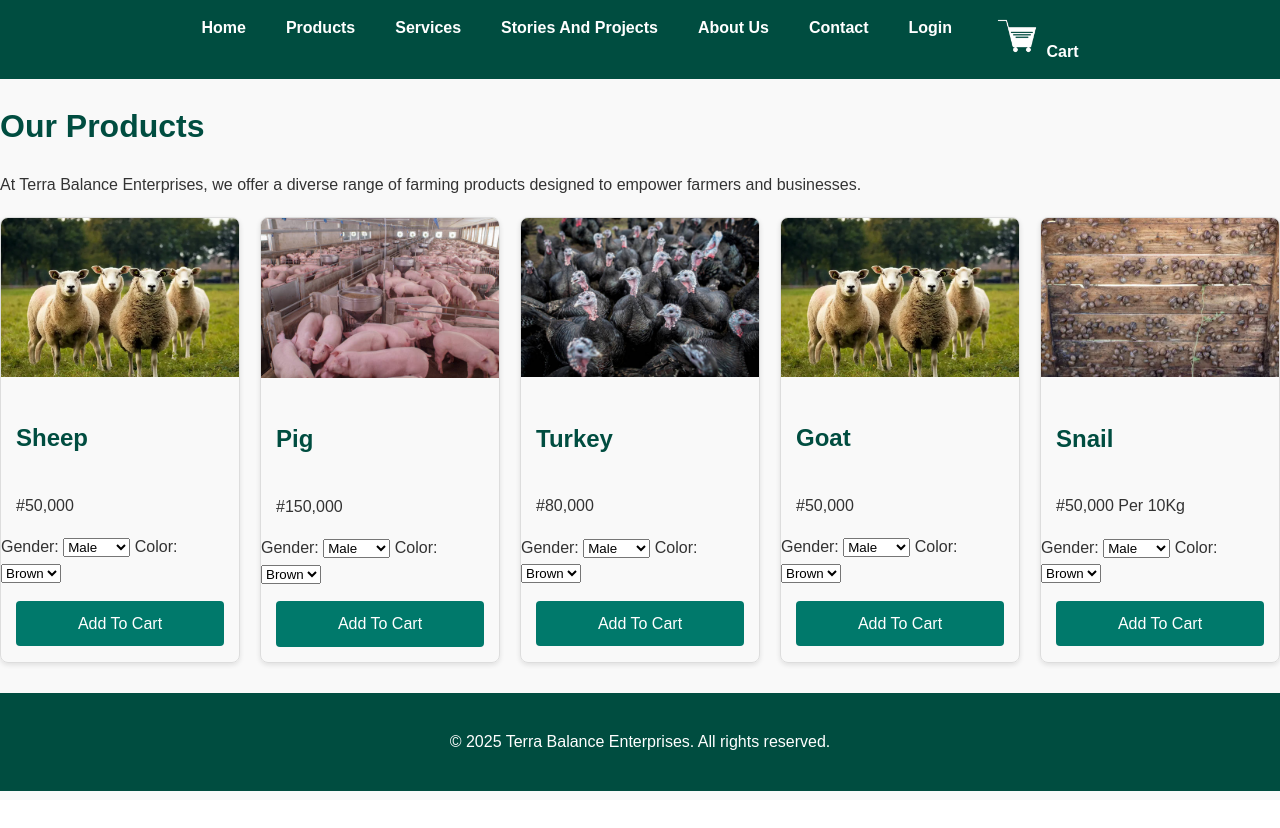
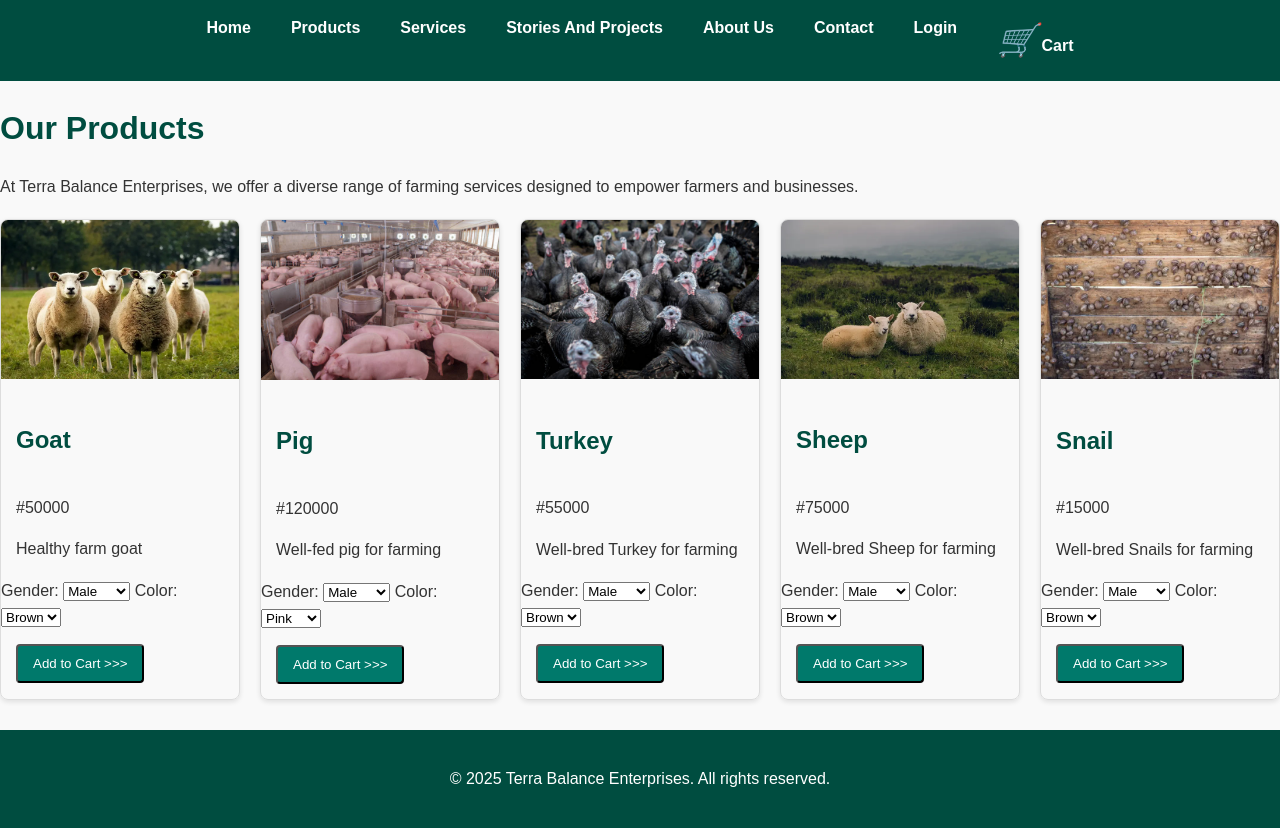
Before and after one commit to sucre2020/terra, a Flask app: page /products in a window 1280 px wide. Before the commit the page ends 791 px from the top, so only its background shows below. Run offline with Flask 3, Linux system fonts and the light colour scheme.

Commit message:
dynamically updated products, cart, session. separated routes into modular files for easy management

```diff
--- a/app.py
+++ b/app.py
@@ -1,45 +1,43 @@
 from flask import Flask, render_template
+from dotenv import load_dotenv
+from flask import session
+import os
+load_dotenv()
+from routes.home import home_bp
+from routes.about import about_bp
+from routes.cart import cart_bp
+from routes.contact import contact_bp
+from routes.layout import layout_bp
+from routes.login import login_bp
+from routes.products import products_bp
+from routes.services import services_bp
+from routes.stories_projects import stories_projects_bp
+from routes.submit_contact import submit_contact_bp
+
+
 
 app = Flask(__name__)
 
-@app.route('/')
-def home():
-    return render_template('home.html')
+app.secret_key = os.getenv('SECRET_KEY')
 
-@app.route('/layout')
-def layout():
-    return render_template('layout.html')
+app.register_blueprint(home_bp)
+app.register_blueprint(about_bp)
+app.register_blueprint(cart_bp)
+app.register_blueprint(contact_bp)
+app.register_blueprint(layout_bp)
+app.register_blueprint(login_bp)
+app.register_blueprint(products_bp)
+app.register_blueprint(services_bp)
+app.register_blueprint(stories_projects_bp)
+app.register_blueprint(submit_contact_bp)
 
-@app.route('/services')
-def services():
-    return render_template('services.html')
+@app.context_processor
+def inject_cart_item_count():
+    cart = session.get('cart', [])
+    cart_item_count = sum(item['quantity'] for item in cart)
+    return {'cart_item_count': cart_item_count}
 
-@app.route('/about')
-def about():
-    return render_template('about.html')
 
-@app.route('/contact')
-def contact():
-    return render_template('contact.html')
-@app.route('/submit_contact')
-def submit_contact():
-    return render_template('submit_contact.html')
-
-@app.route('/stories_projects')
-def stories_projects():
-    return render_template('stories_projects.html')
-
-@app.route('/products')
-def products():
-    return render_template('products.html')
-
-@app.route('/login')
-def login():
-    return render_template('login.html')
-
-@app.route('/cart')
-def cart():
-    return render_template('cart.html')
 
 if __name__ == '__main__':
     app.run(debug=True)
--- /dev/null
+++ b/routes/cart.py
@@ -0,0 +1,3 @@
+from flask import Blueprint, render_template
+
+cart_bp = Blueprint('cart', __name__)
--- /dev/null
+++ b/routes/products.py
@@ -0,0 +1,95 @@
+from flask import Blueprint, render_template, request, redirect, url_for, session, flash
+
+products_bp = Blueprint('products', __name__)
+
+products = [
+    {
+        "name": "Goat",
+        "price": 50000,
+        "description": "Healthy farm goat",
+        "image": "/static/images/farm1.webp",
+        "gender_options": ["Male", "Female"],
+        "color_options": ["Brown", "White", "Black"],
+    },
+    {
+        "name": "Pig",
+        "price": 120000,
+        "description": "Well-fed pig for farming",
+        "image": "/static/images/morePigs.jpg",
+        "gender_options": ["Male", "Female"],
+        "color_options": ["Pink", "Brown", "Black"],
+    },
+    {
+        "name": "Turkey",
+        "price": 55000,
+        "description": "Well-bred Turkey for farming",
+        "image": "/static/images/turkeyFarming.jpg",
+        "gender_options": ["Male", "Female"],
+        "color_options": ["Brown","Black", "White"],
+    },
+    {
+        "name": "Sheep",
+        "price": 75000,
+        "description": "Well-bred Sheep for farming",
+        "image": "/static/images/farm3.webp",
+        "gender_options": ["Male", "Female"],
+        "color_options": ["Brown","Black", "White"],
+    },
+    {
+        "name": "Snail",
+        "price": 15000,
+        "description": "Well-bred Snails for farming",
+        "image": "/static/images/snailFarm.webp",
+        "gender_options": ["Male", "Female"],
+        "color_options": ["Brown","Black", "White"],
+    }
+]
+
+@products_bp.route('/products')
+def show_products():
+    cart = session.get('cart', [])
+    cart_item_count = sum(item['quantity'] for item in cart)
+    return render_template('products.html', products=products, cart_item_count=cart_item_count)
+
+@products_bp.route('/cart', methods=['POST'])
+def cart():
+    item = {
+        "name": request.form.get("name"),
+        "price": int(request.form.get("price")),
+        "gender": request.form.get("gender"),
+        "color": request.form.get("color"),
+        "quantity": 1
+    }
+    if 'cart' not in session:
+        session['cart'] = []
+    session['cart'].append(item)
+    session.modified = True
+    flash(f"{item['name']} added to cart!")
+    return redirect(url_for('products.show_products'))
+
+@products_bp.route('/cart',)
+def view_cart():
+    cart = session.get('cart', [])
+    return render_template('cart.html', cart=cart)
+
+@products_bp.route('/update-cart/<name>', methods=['POST'])
+def update_cart(name):
+    cart = session.get('cart', [])
+    new_quantity = int(request.form.get('quantity', 1))
+    for item in cart:
+        if item['name'] == name:
+            item['quantity'] = new_quantity
+            break
+    session['cart'] = cart
+    session.modified = True
+    flash(f"Quantity updated for {name}.")
+    return redirect(url_for('products.view_cart'))
+
+@products_bp.route('/remove-from-cart/<name>', methods=['POST'])
+def remove_from_cart(name):
+    cart = session.get('cart', [])
+    cart = [item for item in cart if item['name'] != name]
+    session['cart'] = cart
+    session.modified = True
+    flash(f"{name} removed from cart.")
+    return redirect(url_for('products.view_cart'))
--- a/static/css/styles.css
+++ b/static/css/styles.css
@@ -59,6 +59,20 @@ nav a:hover {
   color: #b2dfdb;
   background: rgba(255, 255, 255, 0.1);
 }
+
+.cart-icon {
+  position: relative;
+  font-size: 2rem;
+}
+
+.cart-count {
+  background-color: red;
+  color: white;
+  border-radius: 50%;
+  padding: 5px;
+  font-size: 1rem;
+}
+
 
 .hero {
   background: url("/static/images/farm2.webp") no-repeat center center/cover;
--- a/templates/contact.html
+++ b/templates/contact.html
@@ -18,7 +18,7 @@ Enterprises {% endblock %} {% block content %}
 </iframe>
 
 <form
-  action="{{ url_for('submit_contact') }}"
+  action="{{ url_for('submit_contact.submit_contact') }}"
   method="post"
   class="contact-form"
 >
--- a/templates/layout.html
+++ b/templates/layout.html
@@ -13,30 +13,41 @@
     <header>
       <nav>
         <ul>
-          <li><a href="{{ url_for('home') }}">Home</a></li>
-          <li><a href="{{ url_for('products') }}">Products</a></li>
-          <li><a href="{{ url_for('services') }}">Services</a></li>
+          <li><a href="{{ url_for('home.home') }}">Home</a></li>
           <li>
-            <a href="{{ url_for('stories_projects') }}">Stories And Projects</a>
+            <a href="{{ url_for('products.show_products') }}">Products</a>
           </li>
-          <li><a href="{{ url_for('about') }}">About Us</a></li>
-          <li><a href="{{ url_for('contact') }}">Contact</a></li>
-          <li><a href="{{ url_for('login') }}">Login</a></li>
+          <li><a href="{{ url_for('services.services') }}">Services</a></li>
           <li>
-            <a href="{{ url_for('cart') }}">
-              <img
-                src="{{ url_for('static', filename='images/cart.png') }}"
-                width="50"
-                alt="Shopping Cart"
-              />
-              Cart
-            </a>
+            <a href="{{ url_for('stories_projects.stories_projects') }}"
+              >Stories And Projects</a
+            >
+          </li>
+          <li><a href="{{ url_for('about.about') }}">About Us</a></li>
+          <li><a href="{{ url_for('contact.contact') }}">Contact</a></li>
+          <li><a href="{{ url_for('login.login') }}">Login</a></li>
+          <li>
+            <a href="{{ url_for('products.cart') }}">
+              <i class="cart-icon">🛒</i>
+              {% if cart_item_count > 0 %}
+              <span class="cart-count">{{ cart_item_count }}</span>
+              {% endif %} Cart</a
+            >
           </li>
         </ul>
       </nav>
     </header>
 
-    <main>{% block content %}{% endblock %}</main>
+    <main>
+      {% block content %} {% with messages = get_flashed_messages() %} {% if
+      messages %}
+      <div class="flash-message">
+        {% for message in messages %}
+        <p>{{ message }}</p>
+        {% endfor %}
+      </div>
+      {% endif %} {% endwith %} {% endblock %}
+    </main>
 
     <footer>
       <p>&copy; 2025 Terra Balance Enterprises. All rights reserved.</p>
--- a/templates/products.html
+++ b/templates/products.html
@@ -1,97 +1,36 @@
-{% extends 'layout.html' %} {% block title %} Products - Terra Balance
-Enterprises {% endblock %} {% block content %}
+{% extends 'layout.html' %} {% block title %}Products - Terra Balance
+Enterprises{% endblock %} {% block content %}
 <h1>Our Products</h1>
 <p>
-  At Terra Balance Enterprises, we offer a diverse range of farming products
+  At Terra Balance Enterprises, we offer a diverse range of farming services
   designed to empower farmers and businesses.
 </p>
 
 <div class="farming-services">
+  {% for product in products %}
   <div class="service-card">
-    <img src="/static/images/farm1.webp" alt="Sheep" />
-    <h2>Sheep</h2>
-    <p>#50,000</p>
-    <label for="sheep-gender">Gender:</label>
-    <select id="sheep-gender">
-      <option value="male">Male</option>
-      <option value="female">Female</option>
-    </select>
-    <label for="sheep-color">Color:</label>
-    <select id="sheep-color">
-      <option value="brown">Brown</option>
-      <option value="white">White</option>
-      <option value="black">Black</option>
-    </select>
-    <a href="/checkout" class="learn-more">Add To Cart</a>
+    <img src="{{ product.image }}" alt="{{ product.name }}" />
+    <h2>{{ product.name }}</h2>
+    <p>#{{ product.price }}</p>
+    <p>{{ product.description }}</p>
+    <form action="{{ url_for('products.cart') }}" method="POST">
+      <input type="hidden" name="name" value="{{ product.name }}" />
+      <input type="hidden" name="price" value="{{ product.price }}" />
+      <label for="gender{{ loop.index }}">Gender:</label>
+      <select id="gender{{ loop.index }}" name="gender">
+        {% for gender in product.gender_options %}
+        <option value="{{ gender }}">{{ gender }}</option>
+        {% endfor %}
+      </select>
+      <label for="color{{ loop.index }}">Color:</label>
+      <select id="color{{ loop.index }}" name="color">
+        {% for color in product.color_options %}
+        <option value="{{ color }}">{{ color }}</option>
+        {% endfor %}
+      </select>
+      <button type="submit" class="learn-more">Add to Cart &gt;&gt;&gt;</button>
+    </form>
   </div>
-
-  <div class="service-card">
-    <img src="/static/images/morePigs.jpg" alt="pig" />
-    <h2>Pig</h2>
-    <p>#150,000</p>
-    <label for="pig-gender">Gender:</label>
-    <select id="pig-gender">
-      <option value="male">Male</option>
-      <option value="female">Female</option>
-    </select>
-    <label for="pig-color">Color:</label>
-    <select id="pig-color">
-      <option value="brown">Brown</option>
-      <option value="white">White</option>
-      <option value="black">Black</option>
-    </select>
-    <a href="/checkout" class="learn-more">Add To Cart</a>
-  </div>
-  <div class="service-card">
-    <img src="/static/images/turkeyFarming.jpg" alt="Turkey" />
-    <h2>Turkey</h2>
-    <p>#80,000</p>
-    <label for="turkey-gender">Gender:</label>
-    <select id="turkey-gender">
-      <option value="male">Male</option>
-      <option value="female">Female</option>
-    </select>
-    <label for="turkey-color">Color:</label>
-    <select id="turkey-color">
-      <option value="brown">Brown</option>
-      <option value="white">White</option>
-      <option value="black">Black</option>
-    </select>
-    <a href="/checkout" class="learn-more">Add To Cart</a>
-  </div>
-  <div class="service-card">
-    <img src="/static/images/farm1.webp" alt="Goat" />
-    <h2>Goat</h2>
-    <p>#50,000</p>
-    <label for="goat-gender">Gender:</label>
-    <select id="goat-gender">
-      <option value="male">Male</option>
-      <option value="female">Female</option>
-    </select>
-    <label for="goat-color">Color:</label>
-    <select id="goat-color">
-      <option value="brown">Brown</option>
-      <option value="white">White</option>
-      <option value="black">Black</option>
-    </select>
-    <a href="/checkout" class="learn-more">Add To Cart</a>
-  </div>
-  <div class="service-card">
-    <img src="/static/images/snailFarm.webp" alt="Snail" />
-    <h2>Snail</h2>
-    <p>#50,000 Per 10Kg</p>
-    <label for="snail-gender">Gender:</label>
-    <select id="snail-gender">
-      <option value="male">Male</option>
-      <option value="female">Female</option>
-    </select>
-    <label for="snail-color">Color:</label>
-    <select id="snail-color">
-      <option value="brown">Brown</option>
-      <option value="white">White</option>
-      <option value="black">Black</option>
-    </select>
-    <a href="/checkout" class="learn-more">Add To Cart</a>
-  </div>
+  {% endfor %}
 </div>
 {% endblock %}
```
Also changed, not shown: routes/about.py (added, +7 -0 lines), routes/contact.py (added, +7 -0 lines), routes/home.py (added, +7 -0 lines), routes/layout.py (added, +8 -0 lines), routes/login.py (added, +7 -0 lines), routes/services.py (added, +7 -0 lines), routes/stories_projects.py (added, +7 -0 lines), routes/submit_contact.py (added, +7 -0 lines), templates/cart.html (+57 -2 lines), 1 other file.
